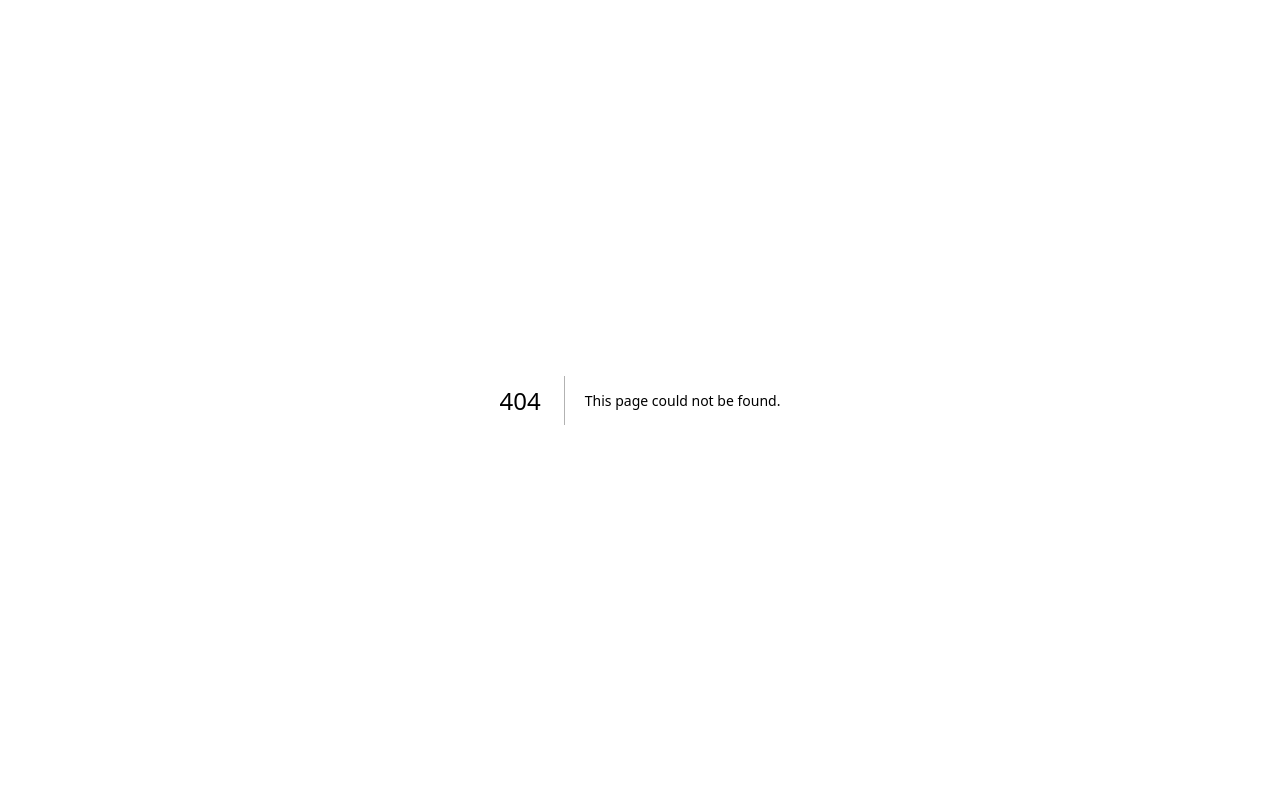
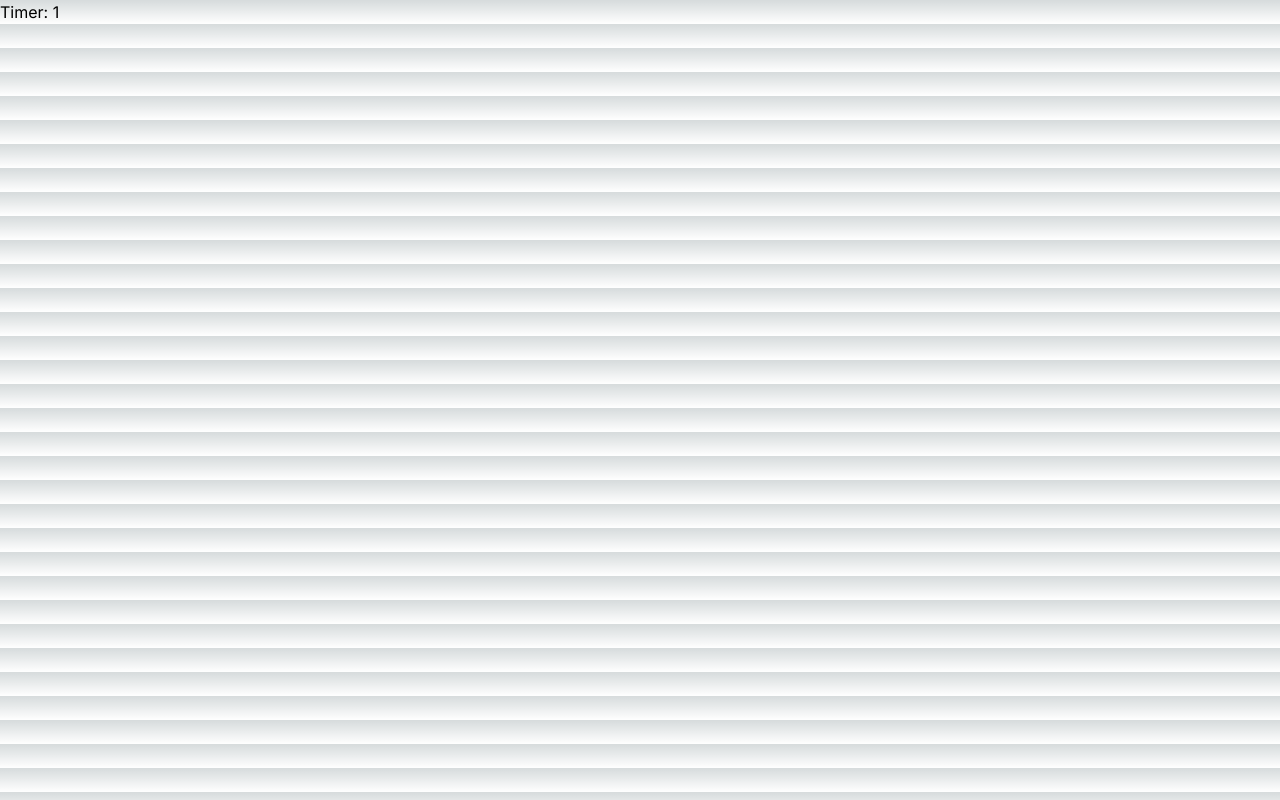
Before and after one commit to arvinsim/github-copilot-use-cases, a Next.js app: page /debuggin-support in a window 1280 px wide. Before the commit this address had no page. Built offline with nearby package versions, Linux system fonts and the light colour scheme.

Commit message:
Implement debuggins upport use case

```diff
--- /dev/null
+++ b/src/app/debuggin-support/page.tsx
@@ -0,0 +1,23 @@
+import React, { useState, useEffect } from "react";
+
+// TODO: Debugging Support - Can I generate a timer component that updates every second?
+// Prompt #file There seems to be an issue with this component. Explain what it is.
+const TimerComponent = () => {
+  const [time, setTime] = useState(0);
+
+  useEffect(() => {
+    const timer = setInterval(() => {
+      setTime(time + 1);
+    }, 1000);
+
+    return () => clearInterval(timer);
+  }, []);
+
+  return (
+    <div>
+      <h1>Timer: {time}</h1>
+    </div>
+  );
+};
+
+export default TimerComponent;
```
Also changed, not shown: 1 other file (tests, documents, lock files or other folders).
